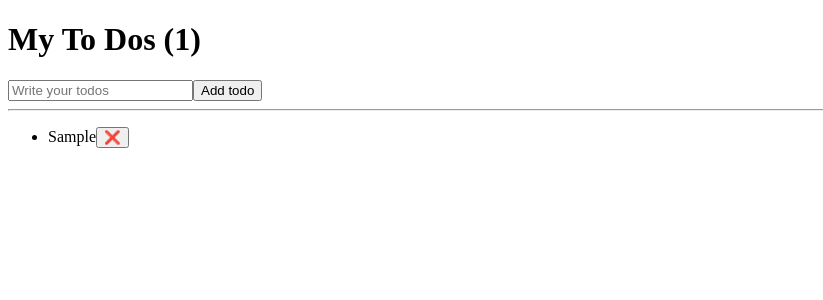
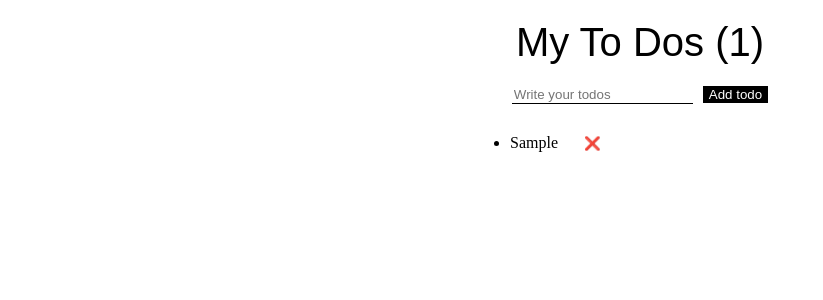
Before and after one commit to minseonnn/todolist_with_react_js, a React (Create React App) app: page / in a window 1280 px wide. Both pictures are taken after typing "Sample" into the empty fields and a click on the button "Add todo". Shown: the top 300 px of the page, without its empty margins (0-823 px from the left). Built offline with nearby package versions, Linux system fonts and the light colour scheme.

Commit message:
App.js css update

```diff
--- a/package.json
+++ b/package.json
@@ -38,5 +38,5 @@
       "last 1 safari version"
     ]
   },
-  "homepage": "https://github.com/minseonnn/todolist_with_react_js"
+  "homepage": "https://minseonnn.github.io/todolist_with_react_js"
 }
--- a/src/App.js
+++ b/src/App.js
@@ -1,4 +1,5 @@
 import { useState, useEffect } from "react";
+import styles from "./App.module.css"
 
 function App() {
   const [todo, setTodo] = useState("");
@@ -16,23 +17,23 @@ function App() {
     setTodos(todos.filter((item,fIndex) => index !== fIndex));
   };
   return (
-    <div>
-      <h1>My To Dos ({todos.length})</h1>
+    <div className={styles.wrap}>
+      <div className={styles.title}>My To Dos ({todos.length})</div>
       <form onSubmit={onSubmit}>
       <input
         onChange={onChange}
         value={todo}
         type="text"
-        placeholder="Write your todos">
+        placeholder="Write your todos"
+        className={styles.todoInput}>
       </input>
-      <button>Add todo</button>
+      <button className={styles.btn}>Add todo</button>
       </form>
-      <hr />
-      <ul>
+      <ul className={styles.list}>
       {todos.map((item,index) => (
       <li key={index}>
         {item}
-        <button onClick={()=>deleteTodo(index)}>❌</button>
+        <button className={styles.delete_btn} onClick={()=>deleteTodo(index)}>❌</button>
       </li>))
       }
       </ul>
--- /dev/null
+++ b/src/App.module.css
@@ -0,0 +1,45 @@
+.wrap {
+  height: 100vh;
+  position: absolute;
+  top: 0;
+  left: 50%;
+  transform: translate(-50%, 0);
+  display: flex;
+  align-items: center;
+  flex-direction: column;
+}
+
+.title {
+  font-family: sans-serif;
+  font-size: 40px;
+  margin: 20px 0;
+}
+
+.todoInput {
+  border: 0;
+  border-bottom: 1px solid;
+  outline: none;
+
+}
+
+.btn {
+  border: black;
+  color: white;
+  background: black;
+  margin-left: 10px;
+}
+
+.list {
+  width: 300px;
+  margin: 30px 0;
+}
+
+.list li {
+  word-wrap: break-word;
+}
+
+.delete_btn{
+  border: none;
+  background-color: inherit;
+  margin-left: 20px;
+}
```
